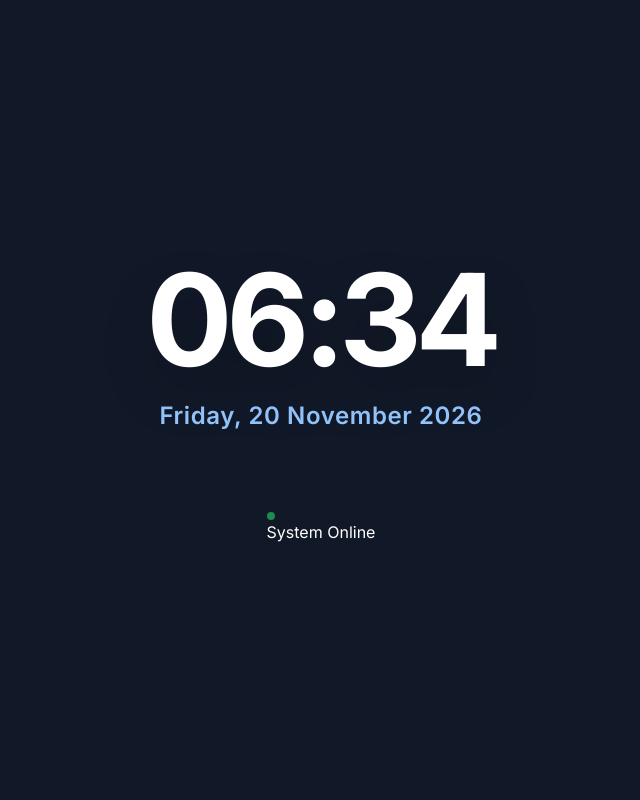
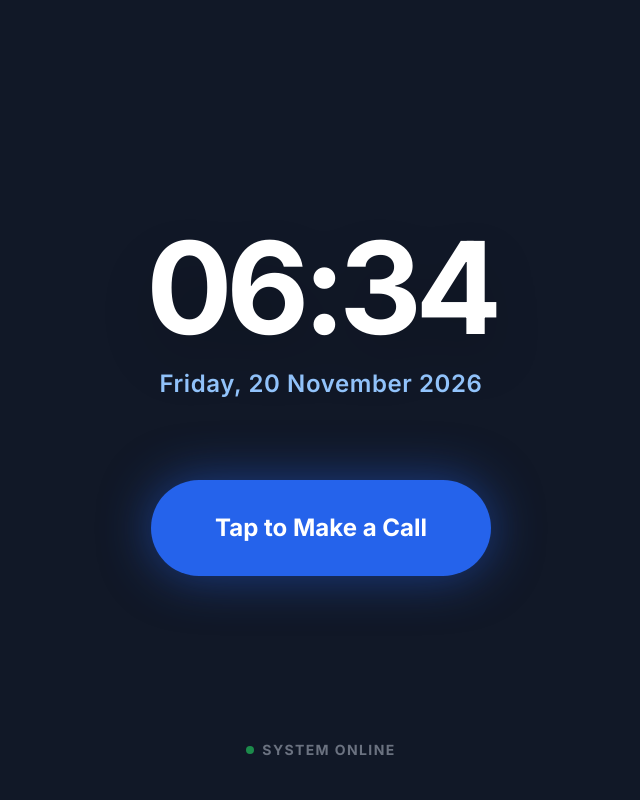
Before and after one commit to messishakes-web/nexora, a Django app: template students/templates/students/booth.html in a window 1280 px wide. Shown: the whole page, without its empty margins (319-959 px from the left). Run offline with Django 5.2, Linux system fonts and the light colour scheme; the template is opened without the code that fills it, so the values that code supplies are empty; some libraries are stand-ins or nearby versions.

Commit message:
fix booth button

```diff
--- a/students/templates/students/booth.html
+++ b/students/templates/students/booth.html
@@ -1,7 +1,7 @@
 {% extends 'students/base.html' %}
 
 {% block content %}
- <div class="flex-1 flex flex-col items-center justify-center p-6 h-full w-full max-w-md mx-auto relative">
+<div class="flex-1 flex flex-col items-center justify-center p-6 h-full w-full max-w-md mx-auto relative">
 
     <!-- Live Clock -->
     <div class="text-center mb-20">
@@ -10,8 +10,9 @@
     </div>
 
     <!-- Tap to start button -->
-    <a href="{
-    </a>
+    <button onclick="window.location.href='/students/student-login/';" class="group relative inline-flex items-center justify-center px-16 py-8 text-2xl font-bold text-white transition-all duration-300 bg-blue-600 rounded-full hover:bg-blue-500 hover:scale-105 focus:outline-none focus:ring-8 focus:ring-blue-500/30 shadow-[0_0_50px_rgba(37,99,235,0.5)]">
+        Tap to Make a Call
+    </button>
 
     <!-- Nexora Branding -->
     <div class="absolute bottom-10 text-gray-500 font-bold tracking-widest uppercase text-sm flex items-center gap-2">
```
